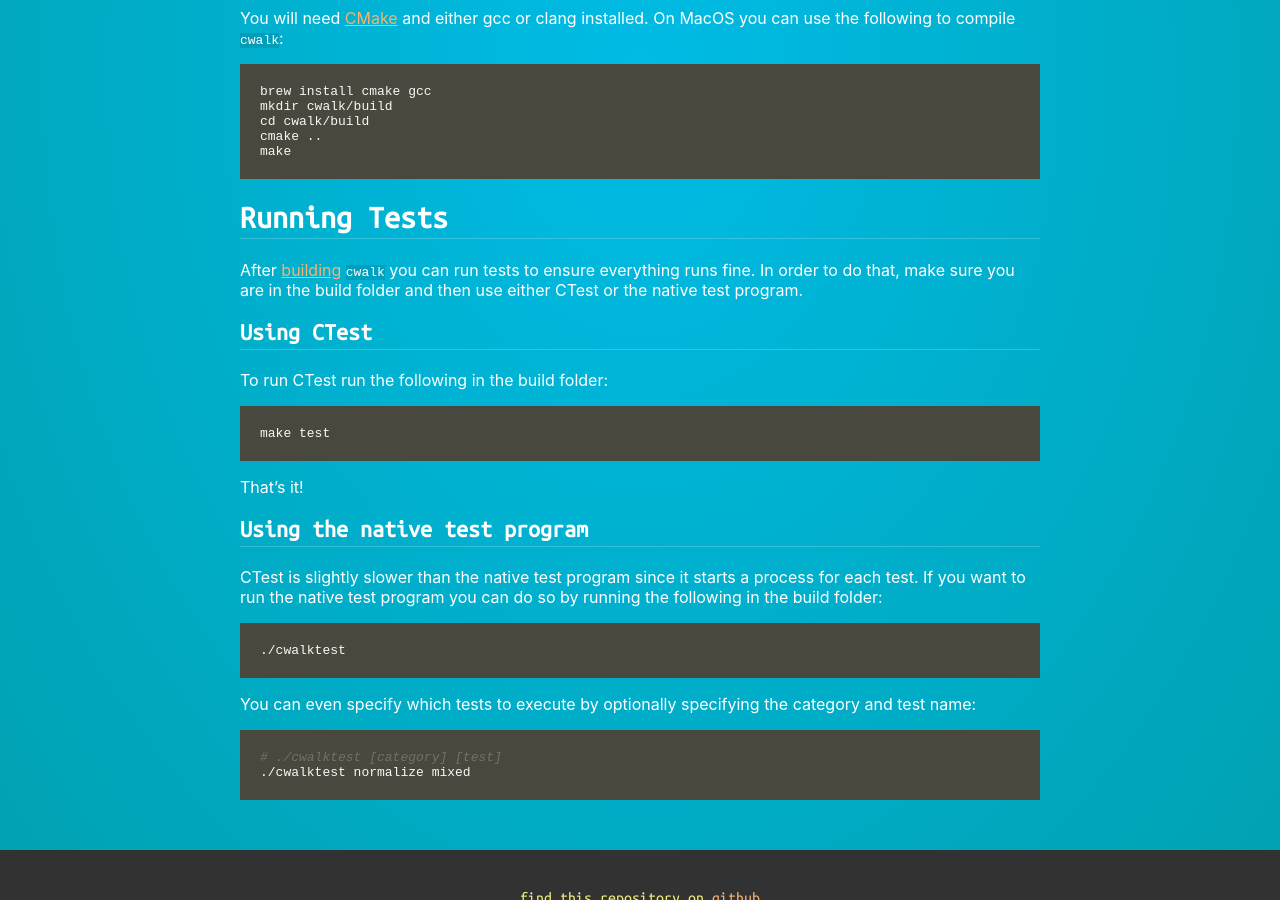
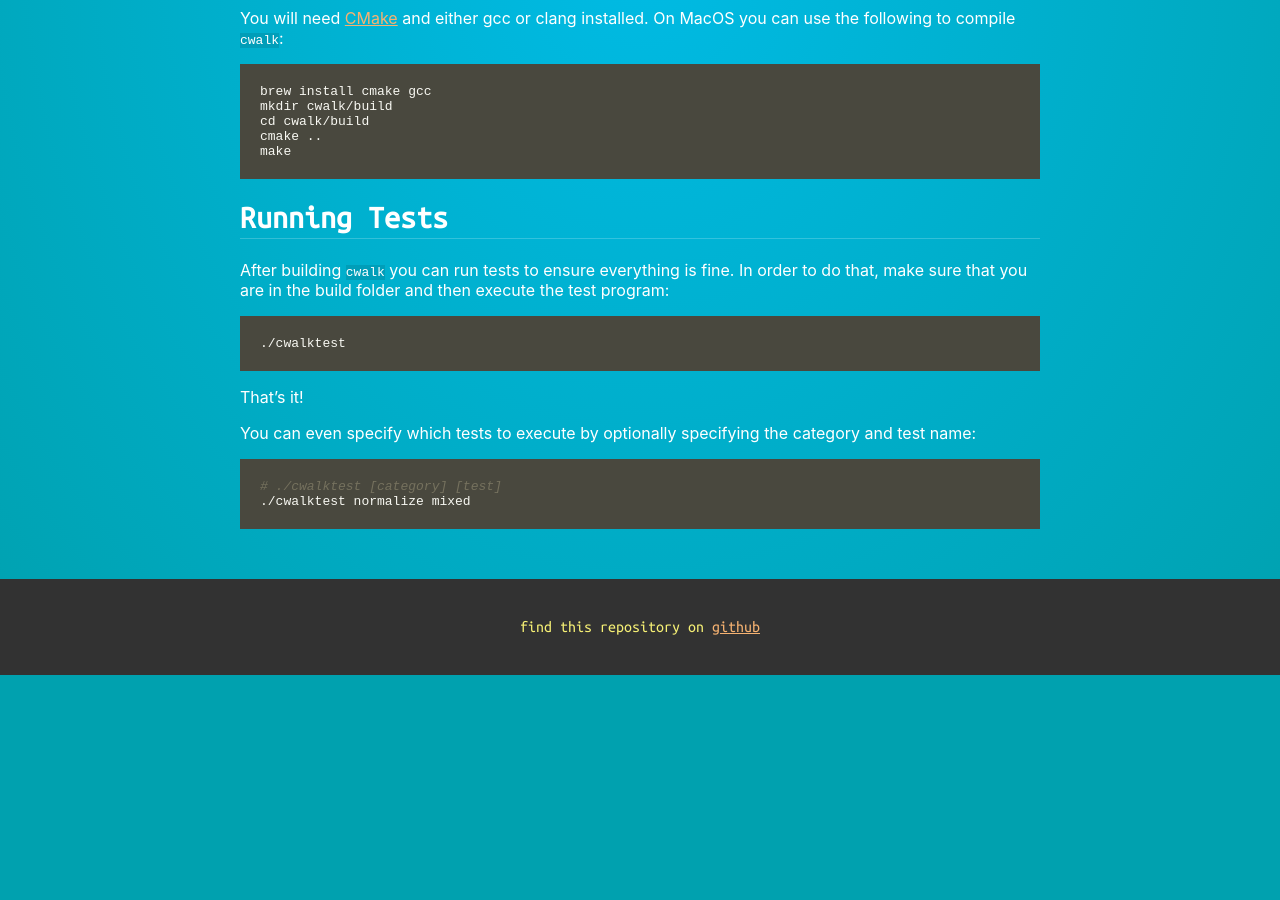
Before and after one commit to likle/cwalk, a Jekyll site: the page built from docs/build.md, in a window 1280 px wide and 900 px high, scrolled down 807 px. Built offline with Jekyll 4.4.1, drawn with Linux system fonts in a browser that asks for light colours; after the commit the page ends 1482 px from its top, so only the background shows below that; some of the changed text lies outside the part shown.

Commit message:
fixed broken link and removed ctest instructions

````diff
--- a/docs/build.md
+++ b/docs/build.md
@@ -31,23 +31,13 @@ cmake ..
 make
 ```
 # Running Tests
+After building ``cwalk`` you can run tests to ensure everything is fine. In order to do that, make sure that you are in the build folder and then execute the test program:
 
-After [building](https://github.com/likle/cwalk/wiki/Building) ``cwalk`` you can run tests to ensure everything runs fine. In order to do that, make sure you are in the build folder and then use either CTest or the native test program.
-
-## Using CTest
-To run CTest run the following in the build folder:
 ```bash
-make test
+./cwalktest
 ```
 
 That's it!
-
-## Using the native test program
-CTest is slightly slower than the native test program since it starts a process for each test.
-If you want to run the native test program you can do so by running the following in the build folder:
-```bash
-./cwalktest
-```
 
 You can even specify which tests to execute by optionally specifying the category and test name:
 ```bash
````
Also changed, not shown: other parts of docs/build.md (+1 -1 lines).
